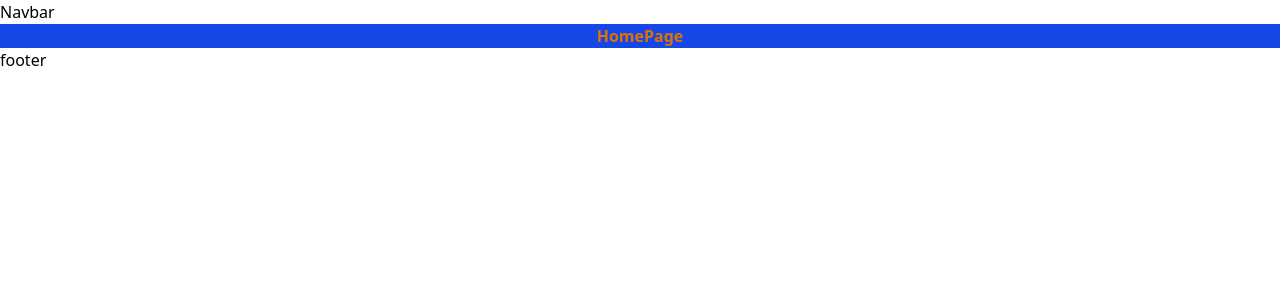
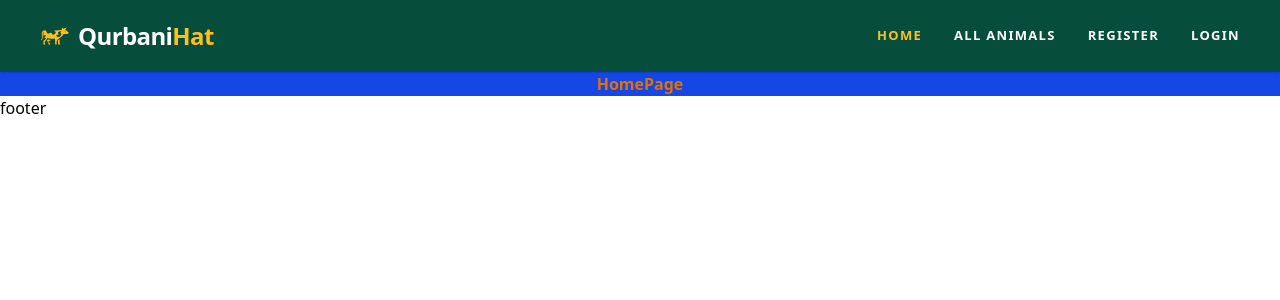
Before and after one commit to fireflyurmi/qurbani-hat-project, a Next.js app: page / in a window 1280 px wide. Shown: the top 300 px of the page. Built offline with nearby package versions, Linux system fonts and the light colour scheme.

Commit message:
Navbar design & it's responsiveness has completed

```diff
--- a/src/components/shared/Navbar.jsx
+++ b/src/components/shared/Navbar.jsx
@@ -1,11 +1,82 @@
-import React from 'react';
+"use client";
+import Link from "next/link";
+import { usePathname } from "next/navigation";
+import { useState } from "react";
+import { GiCow } from "react-icons/gi";
+import { HiMenuAlt3, HiX } from "react-icons/hi";
 
 const Navbar = () => {
-    return (
-        <div>
-            Navbar
+  const pathname = usePathname();
+  const [isMenuOpen, setIsMenuOpen] = useState(false);
+
+  const navLinks = [
+    { name: "HOME", path: "/" },
+    { name: "ALL ANIMALS", path: "/all-animals" },
+  ];
+
+  const toggleMenu = () => setIsMenuOpen(!isMenuOpen);
+
+  return (
+    <nav className="bg-[#064e3b] text-white py-5 shadow-sm sticky top-0 z-50">
+      <div className="max-w-7xl mx-auto px-10 flex justify-between items-center">
+        <Link href="/" className="flex items-center gap-2 z-50">
+          <GiCow className="text-3xl text-[#fbbf24]" />
+          <span className="text-2xl font-bold tracking-tight">
+            Qurbani<span className="text-[#fbbf24]">Hat</span>
+          </span>
+        </Link>
+
+        {/* Desktop Links (Hidden on Mobile) */}
+        <div className="hidden md:flex items-center gap-8 text-[13px] font-bold tracking-widest">
+          {navLinks.map((link) => (
+            <Link
+              key={link.name}
+              href={link.path}
+              className={`${
+                pathname === link.path ? "text-[#fbbf24]" : "hover:text-[#fbbf24]"
+              } transition-colors`}
+            >
+              {link.name}
+            </Link>
+          ))}
+          <Link href="/register" className="hover:text-[#fbbf24] transition-colors uppercase">Register</Link>
+          <Link href="/login" className="hover:text-[#fbbf24] transition-colors uppercase">Login</Link>
         </div>
-    );
+
+        {/* Mobile Toggle Button (Hidden on Desktop) */}
+        <button
+          className="md:hidden text-3xl text-[#fbbf24] z-50"
+          onClick={toggleMenu}
+          aria-label="Toggle Menu"
+        >
+          {isMenuOpen ? <HiX /> : <HiMenuAlt3 />}
+        </button>
+
+        {/* Mobile Sidebar Overlay */}
+        <div className={`
+          fixed inset-0 bg-[#064e3b] flex flex-col items-center justify-center gap-8 transition-transform duration-300 ease-in-out z-40 md:hidden
+          ${isMenuOpen ? "translate-x-0" : "translate-x-full"}
+        `}>
+          {navLinks.map((link) => (
+            <Link
+              key={link.name}
+              href={link.path}
+              onClick={toggleMenu}
+              className={`text-xl font-bold tracking-widest ${
+                pathname === link.path ? "text-[#fbbf24]" : "text-white"
+              }`}
+            >
+              {link.name}
+            </Link>
+          ))}
+          <div className="flex flex-col items-center gap-6 mt-4 border-t border-emerald-800 pt-6 w-1/2">
+            <Link href="/register" onClick={toggleMenu} className="text-lg font-bold tracking-widest text-white">REGISTER</Link>
+            <Link href="/login" onClick={toggleMenu} className="text-lg font-bold tracking-widest text-white">LOGIN</Link>
+          </div>
+        </div>
+      </div>
+    </nav>
+  );
 };
 
 export default Navbar;
```
